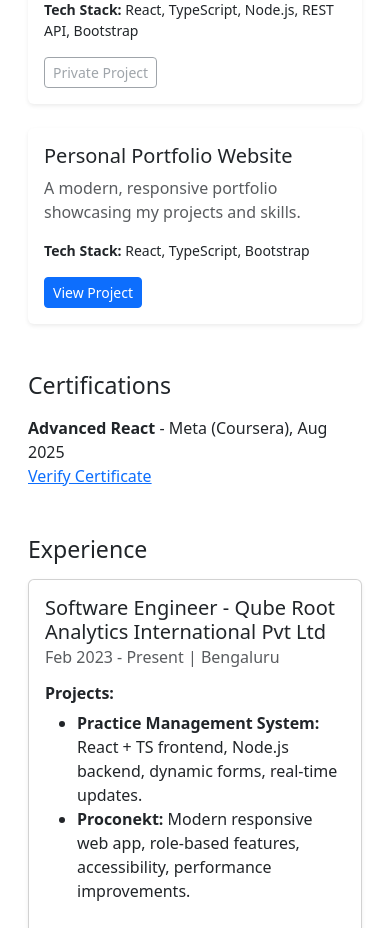
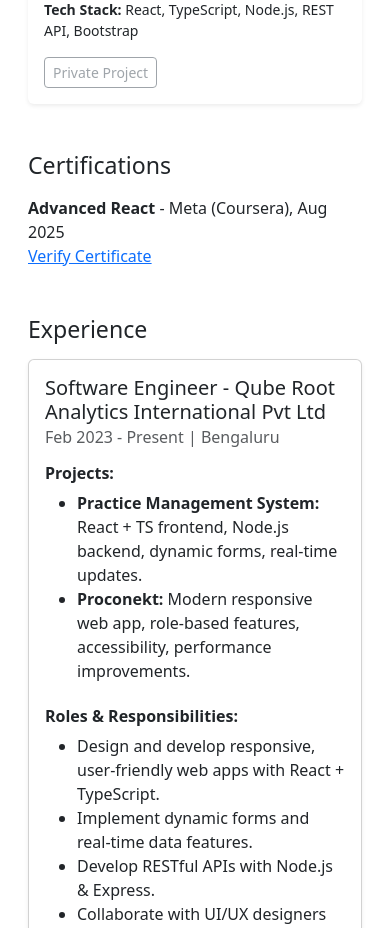
Before and after one commit to Yogibadrinath/portfolio, a React (Create React App) app: page / in a window 390 px wide. Shown: the part 1760-2688 px from the top of the page. Built offline with nearby package versions, Linux system fonts and the light colour scheme.

Commit message:
mobile responsive

```diff
--- a/src/components/projects/Projects.tsx
+++ b/src/components/projects/Projects.tsx
@@ -18,12 +18,12 @@ const projects: Project[] = [
     description: "A responsive web app for foster and kinship family support with role-based dashboards.",
     tech: ["React", "TypeScript", "Node.js", "REST API", "Bootstrap"],
   },
-  {
-    name: "Personal Portfolio Website",
-    description: "A modern, responsive portfolio showcasing my projects and skills.",
-    tech: ["React", "TypeScript", "Bootstrap"],
-    link: "https://yogibadrinath.github.io/portfolio/",
-  },
+  // {
+  //   name: "Personal Portfolio Website",
+  //   description: "A modern, responsive portfolio showcasing my projects and skills.",
+  //   tech: ["React", "TypeScript", "Bootstrap"],
+  //   link: "https://github.com/Yogibadrinath/portfolio",
+  // },
 ];
 
 const Projects: React.FC = () => {
```
